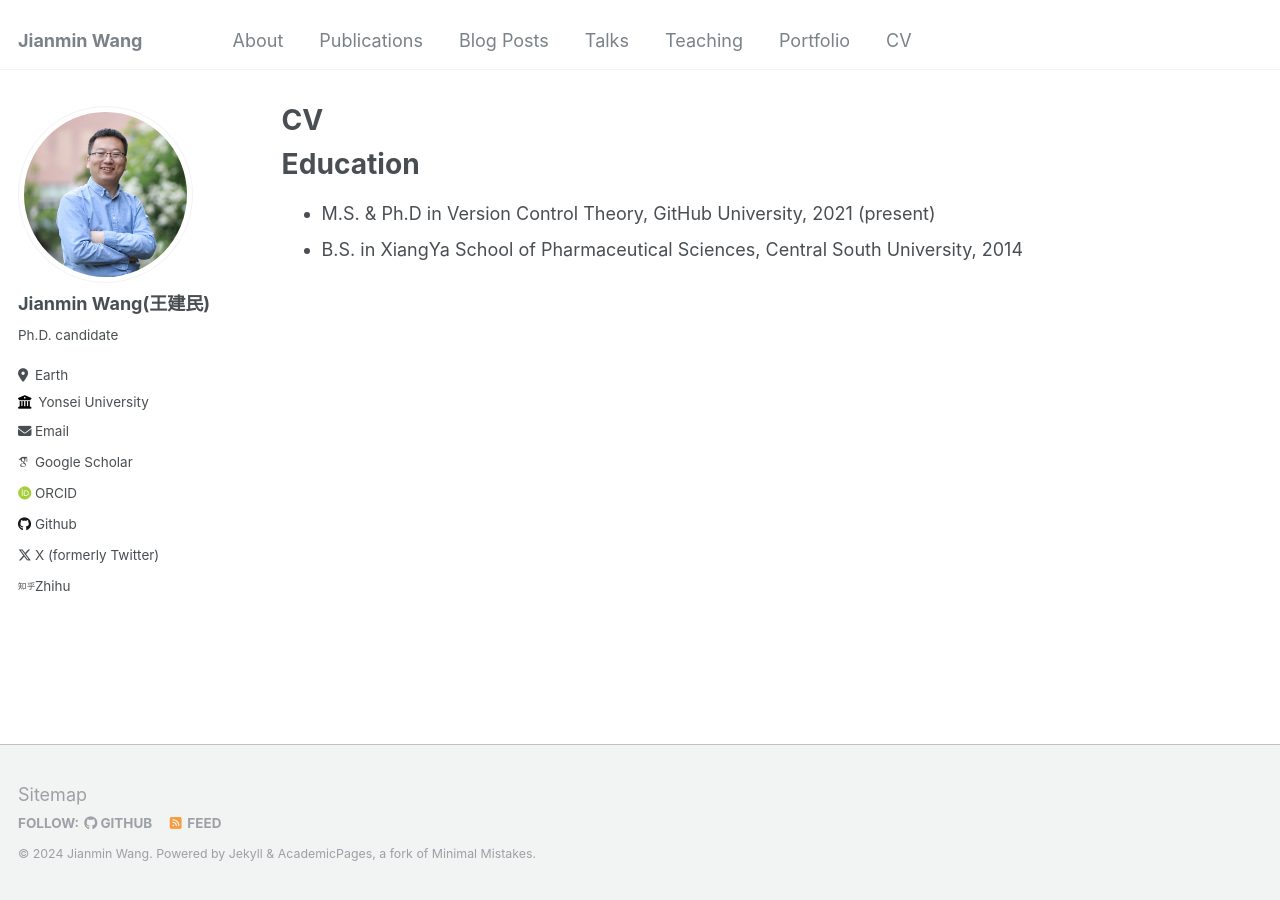
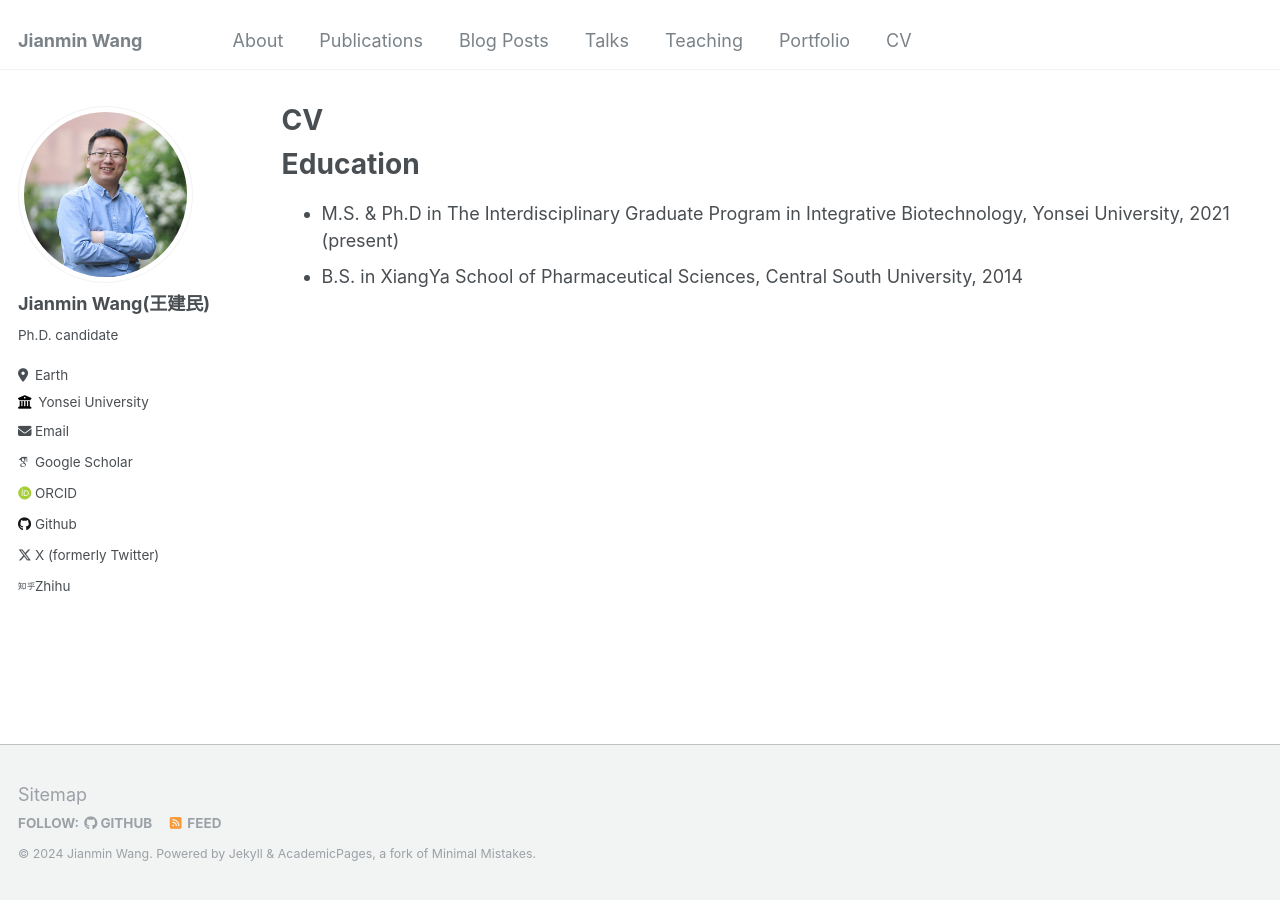
Before and after one commit to Jianmin2drugai/Jianmin2drugai.github.io, a Jekyll site: the page built from _pages/cv.md, in a window 1280 px wide. Built offline with Jekyll 4.4.1, drawn with Linux system fonts in a browser that asks for light colours; some web fonts are replaced.

Commit message:
Update cv.md

```diff
--- a/_pages/cv.md
+++ b/_pages/cv.md
@@ -11,5 +11,5 @@ redirect_from:
 
 Education
 ======
-*  M.S. & Ph.D in Version Control Theory, GitHub University, 2021 (present)
+*  M.S. & Ph.D in The Interdisciplinary Graduate Program in Integrative Biotechnology, Yonsei University, 2021 (present)
 * B.S. in XiangYa School of Pharmaceutical Sciences, Central South University, 2014
```
